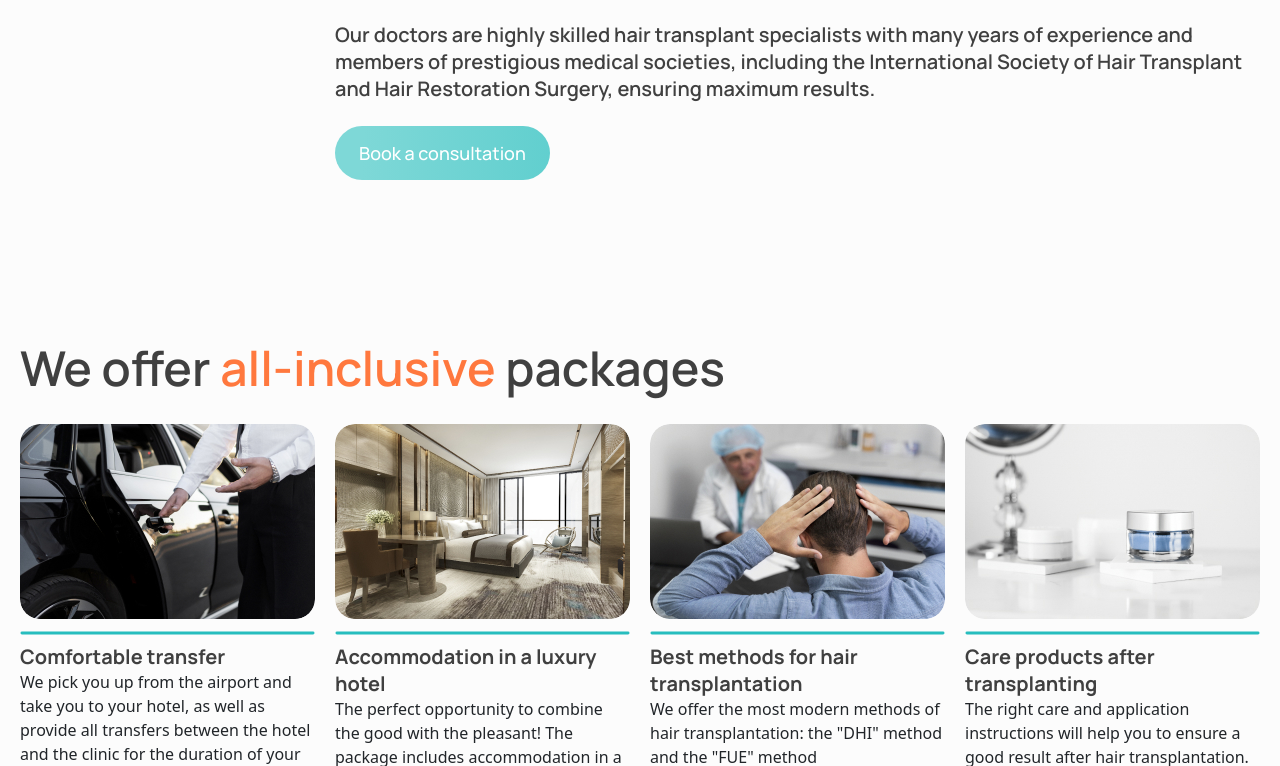
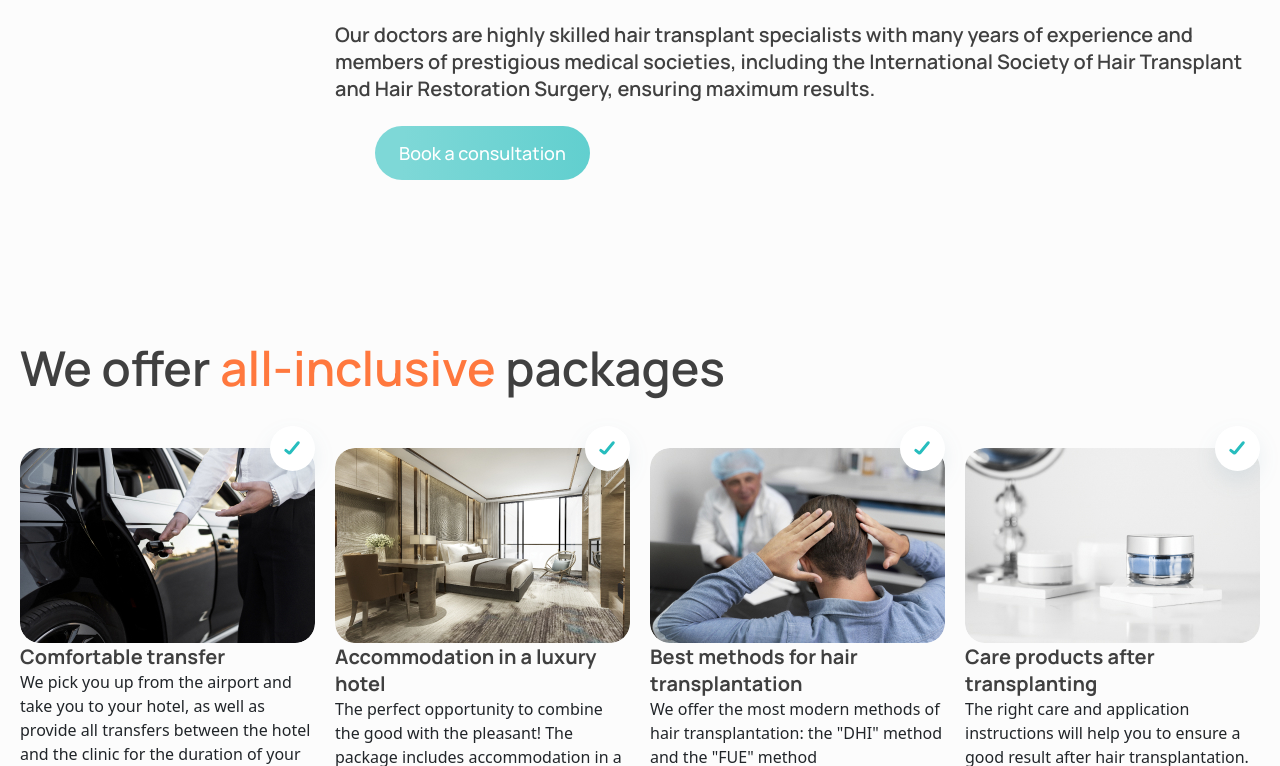
Before and after one commit to Dimonch1k/JS_Classwork_11, a website: page src/index.html in a window 1280 px wide. Shown: the part 3063-3829 px from the top of the page. Drawn offline with nearby package versions, Linux system fonts and the light colour scheme; files that its build step writes are made by us from their sources; files whose address does not match are found by name.

Commit message:
start Suitable package Section

```diff
--- a/src/pages/landing.html
+++ b/src/pages/landing.html
@@ -18,7 +18,6 @@
               Personalized approach and guarantee of results
             </p>
           </div>
-
           <button class="book_consultation_btn">Book a consultation</button>
         </div>
       </div>
@@ -97,7 +96,7 @@
 
     <div class="videos_block">
       <div class="patient_video_block">
-        <div class="patient_video patient_video_1"><img src="../img/youtube_btn.svg" alt="youtube button"></div>
+        <div class="patient_video patient_video_1"><img src="../img/youtube_btn.png" alt="youtube button"></div>
         <svg class="blue-line" width="100%" height="4" viewBox="0 0 614 4" fill="none"
           xmlns="http://www.w3.org/2000/svg">
           <path d="M2 2L612 1.99995" stroke="#27BDBE" stroke-width="3" stroke-linecap="round" />
@@ -107,7 +106,7 @@
           Clinic</div>
       </div>
       <div class="patient_video_block">
-        <div class="patient_video patient_video_2"><img src="../img/youtube_btn.svg" alt="youtube button"></div>
+        <div class="patient_video patient_video_2"><img src="../img/youtube_btn.png" alt="youtube button"></div>
         <svg class="blue-line" width="614" height="4" viewBox="0 0 614 4" fill="none"
           xmlns="http://www.w3.org/2000/svg">
           <path d="M2 2L612 1.99995" stroke="#27BDBE" stroke-width="3" stroke-linecap="round" />
@@ -173,7 +172,7 @@
           Surgery, ensuring maximum results.
         </div>
 
-        <button class="book_consultation_btn m-0">Book a consultation</button>
+        <button class="book_consultation_btn">Book a consultation</button>
       </div>
     </div>
   </section>
@@ -185,19 +184,13 @@
     <div class="all_inclusive__packets">
 
       <!-- All-inclusive Packet -->
-
       <div class="all_inclusive__packet">
         <div class="packet__img comfort_transfer-img">
           <div class="done_ellipse">
             <div class="done_mark"></div>
           </div>
         </div>
-
         <div class="packet__content">
-          <svg width="100%" height="4" viewBox="0 0 299 4" fill="none" xmlns="http://www.w3.org/2000/svg">
-            <path d="M2 2L297 1.99997" stroke="#27BDBE" stroke-width="3" stroke-linecap="round" />
-          </svg>
-
           <div class="sub-title">Comfortable transfer</div>
           <div class="packet__desc">We pick you up from the airport and take you to your hotel, as well as provide all
             transfers between the hotel and the clinic for the duration of your stay in Istanbul</div>
@@ -212,11 +205,6 @@
           </div>
         </div>
         <div class="packet__content">
-          <svg width="100%" height="4" viewBox="0 0 299 4" fill="none"
-            xmlns="http://www.w3.org/2000/svg">
-            <path d="M2 2L297 1.99997" stroke="#27BDBE" stroke-width="3" stroke-linecap="round" />
-          </svg>
-
           <div class="sub-title">Accommodation in a luxury hotel</div>
           <div class="packet__desc">The perfect opportunity to combine the good with the pleasant! The package includes
             accommodation in a comfortable hotel in an ideal location in Istanbul, so you can combine your hair
@@ -232,11 +220,6 @@
           </div>
         </div>
         <div class="packet__content">
-          <svg width="100%" height="4" viewBox="0 0 299 4" fill="none"
-            xmlns="http://www.w3.org/2000/svg">
-            <path d="M2 2L297 1.99997" stroke="#27BDBE" stroke-width="3" stroke-linecap="round" />
-          </svg>
-
           <div class="sub-title">Best methods for hair transplantation</div>
           <div class="packet__desc">We offer the most modern methods of hair transplantation: the "DHI" method and the
             "FUE" method</div>
@@ -251,11 +234,6 @@
           </div>
         </div>
         <div class="packet__content">
-          <svg width="100%" height="4" viewBox="0 0 299 4" fill="none"
-            xmlns="http://www.w3.org/2000/svg">
-            <path d="M2 2L297 1.99997" stroke="#27BDBE" stroke-width="3" stroke-linecap="round" />
-          </svg>
-
           <div class="sub-title">Care products after transplanting</div>
           <div class="packet__desc">The right care and application instructions will help you to ensure a good result
             after hair transplantation. Our team will make sure that the rehabilitation process goes perfectly</div>
@@ -266,6 +244,8 @@
 
   <!-- Take suitable package Section -->
   <section class="suitable_package">
+    <h2 class="section_title">Choose the right package <span class="title_color">for your hair transplant</span></h2>
+
 
   </section>
 
--- a/src/sass/components/_header.scss
+++ b/src/sass/components/_header.scss
@@ -467,6 +467,7 @@ select {
     width: 295px;
     height: 195px;
     border-radius: 20px;
+    position: relative;
 }
 
 .comfort_transfer-img {
@@ -487,8 +488,23 @@ select {
 }
 
 .done_ellipse {
-    background-image: url("../../img/ellipse.svg") no-repeat;
-    z-index: 2;
+    position: absolute;
+    right: 0;
+    top: -22.5px;
+    width: 45px;
+    height: 45px;
+    background: #FFF;
+    filter: drop-shadow(0px 10px 10px rgba(56, 114, 151, 0.10));
+    border-radius: 50%;
+    display: flex;
+    justify-content: center;
+    align-items: center;
+}
+
+.done_mark {
+    width: 23px;
+    height: 23px;
+    background: url("../../img/done_mark.svg") no-repeat;
 }
 
 
@@ -497,3 +513,11 @@ select {
     flex-direction: column;
     justify-content: space-between;
 }
+
+
+.suitable_package {
+    width: 1240px;
+    height: 807px;
+    flex-shrink: 0;
+    margin-top: 120px;
+}
```
Also changed, not shown: src/img/doctor__ellipse-img.svg (added), src/img/done_mark.svg (added).
